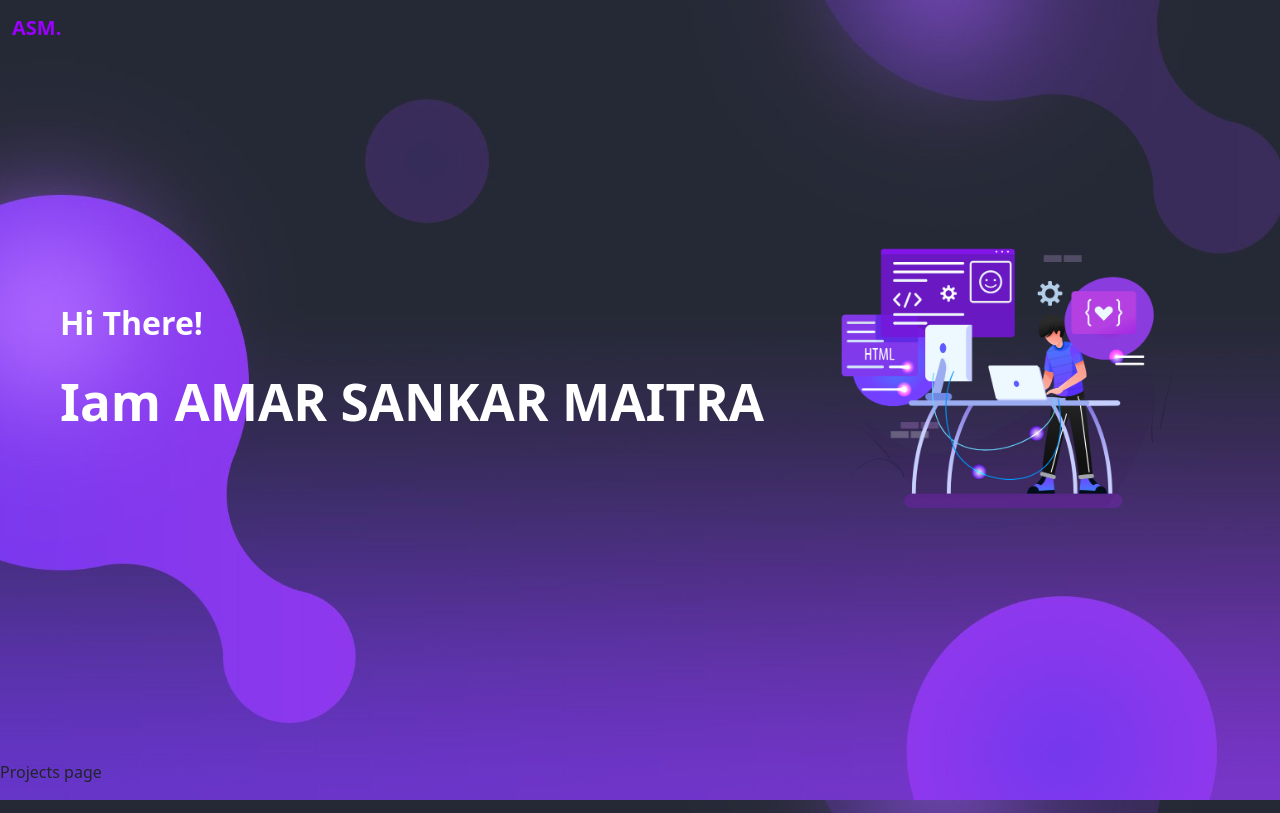
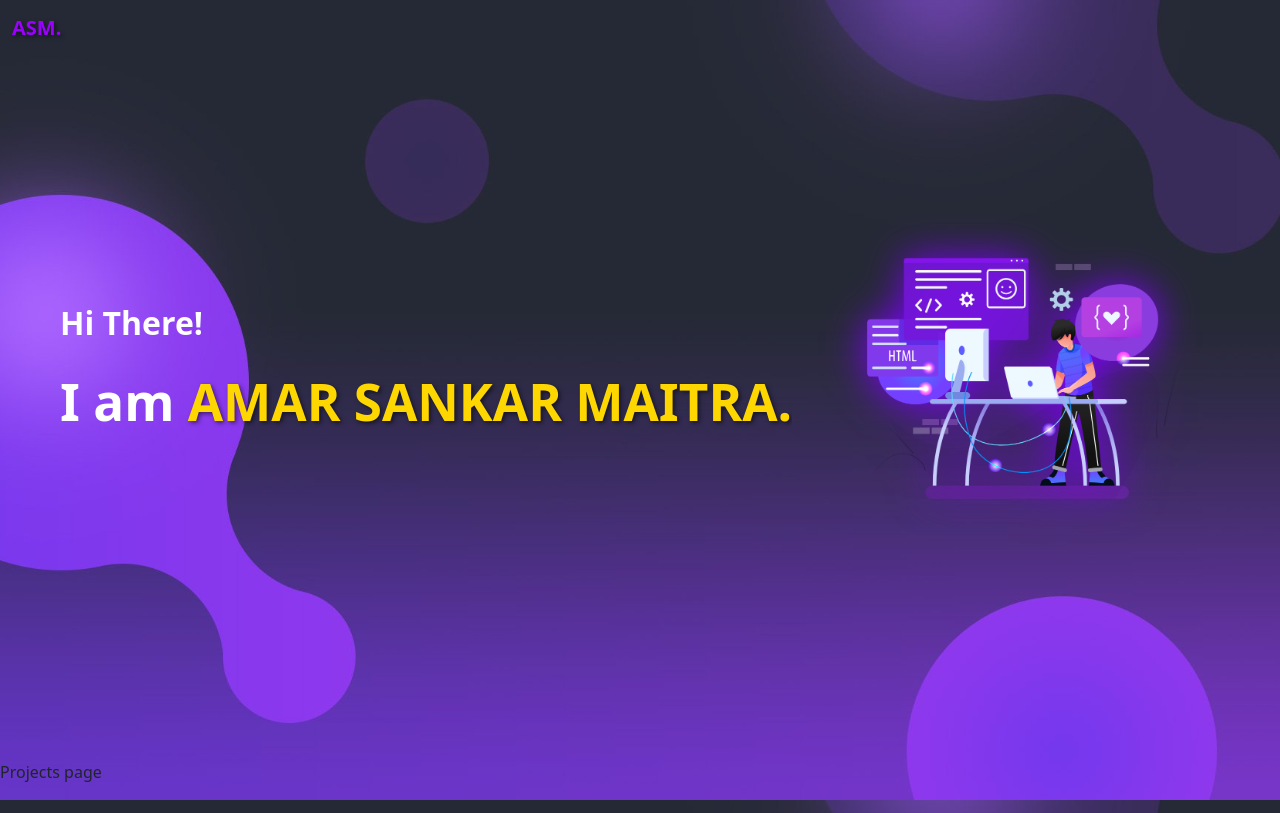
Before and after one commit to omegaopinmthechat/portfolioWebsite, a Next.js app: page / in a window 1280 px wide. Shown: the top 813 px of the page. Built offline with nearby package versions, Linux system fonts and the light colour scheme.

Commit message:
Home page ui update 0.1

```diff
--- a/app/page.tsx
+++ b/app/page.tsx
@@ -10,35 +10,81 @@ export default function Home() {
   const aboutRef = useRef<HTMLElement | null>(null);
   const resumeRef = useRef<HTMLElement | null>(null);
   const projectsRef = useRef<HTMLElement | null>(null);
+  const homeRef = useRef<HTMLDivElement | null>(null);
+
+// JSX Element	Required Ref Type
+// <div>	      HTMLDivElement
+// <section>	  HTMLElement
+
 
   const [typedText, setTypedText] = useState("");
 
  useEffect(() => {
-    const text = "I am AMAR SANKAR MAITRA";
+   const text = "I am AMAR SANKAR MAITRA.";
+   let interval: NodeJS.Timeout | null = null;
+
+   const observer = new IntersectionObserver(
+     (entries) => {
+       const entry = entries[0];
+       if (entry.isIntersecting) {
          let index = 0;
+         setTypedText("");
 
-    const interval = setInterval(() => {
+         if (interval) {
+           clearInterval(interval);
+         }
+
+         interval = setInterval(() => {
            if (index < text.length) {
              setTypedText((prev) => prev + text.charAt(index));
              index++;
            } else {
-        clearInterval(interval);
+             if (interval) clearInterval(interval);
            }
          }, 100);
+       }
+     },
+     {
+       threshold: 0.6,
+     }
+   );
 
-    return () => clearInterval(interval);
+   if (homeRef.current) {
+     observer.observe(homeRef.current);
+   }
+
+   return () => {
+     if (interval) clearInterval(interval);
+     if (homeRef.current) observer.unobserve(homeRef.current);
+   };
  }, []);
+
 
   return (
     <>
+      <style jsx>{`
+        @keyframes levitate {
+          0% {
+            transform: translateY(0);
+          }
+          50% {
+            transform: translateY(-10px);
+          }
+          100% {
+            transform: translateY(0);
+          }
+        }
+      `}</style>
       <Header
         scrollToAbout={aboutRef}
         scrollToResume={resumeRef}
         scrollToProjects={projectsRef}
+        scrollToHome={homeRef}
       />
 
-      {/* Hero Section */}
+      {/* The div which has the image and the text element. */}
       <div
+        ref={homeRef}
         style={{
           paddingTop: "40px",
           display: "flex",
@@ -50,7 +96,6 @@ export default function Home() {
           paddingRight: "60px",
         }}
       >
-        {/* Text */}
         <div style={{ flex: "1 1 50%" }}>
           <p
             style={{
@@ -66,43 +111,46 @@ export default function Home() {
             style={{
               fontSize: "3.2rem",
               fontWeight: "bold",
-              color: "#ffffff",
               whiteSpace: "nowrap",
               borderRight: "2px solid #ffffff",
               overflow: "hidden",
               display: "inline-block",
               animation: "blink 1s step-end infinite",
+              color: "#ffffff",
             }}
           >
-            {typedText.startsWith("I am ") ? (
             <>
               I am{" "}
-                <span style={{ color: "#FFD700" }}>
-                  {typedText.substring(5)}
+              <span
+                style={{
+                  color: "#FFD700",
+                  textShadow: "2px 2px 4px rgba(0, 0, 0, 0.5)",
+                }}
+              >
+                {typedText.length > 5 ? typedText.substring(4) : ""}
               </span>
             </>
-            ) : (
-              typedText
-            )}
           </p>
         </div>
 
         {/* Image */}
         <div style={{ flex: "1 1 50%", textAlign: "center" }}>
           <Image
-            alt="coding image"
+            alt="coding avatar"
             width={700}
             height={700}
             src="/about.png"
             style={{
               maxWidth: "100%",
               height: "auto",
+              animation: "levitate 3s ease-in-out infinite",
+              filter: "drop-shadow(0 0 20px #8000ff)",
             }}
           />
         </div>
       </div>
 
-      {/* Blinking Cursor Animation */}
+      {/* Blinking cursor animation */}
       <style>
         {`
           @keyframes blink {
@@ -116,7 +164,6 @@ export default function Home() {
         `}
       </style>
 
-      {/* Sections */}
       <section ref={projectsRef} style={{ height: "100vh" }}>
         <Projects />
       </section>
--- a/components/Header.tsx
+++ b/components/Header.tsx
@@ -1,25 +1,44 @@
 "use client";
-import React from "react";
+import React, { useState } from "react";
 import Link from "next/link";
 
 interface HeaderProps {
-  scrollToAbout: React.RefObject<HTMLElement | null>; //So that it also accepts null
-  scrollToResume: React.RefObject<HTMLElement | null>; //So that it also accepts null
+  scrollToAbout: React.RefObject<HTMLElement | null>;
+  scrollToResume: React.RefObject<HTMLElement | null>;
   scrollToProjects: React.RefObject<HTMLElement | null>;
+  scrollToHome: React.RefObject<HTMLElement | null>;
 }
 
-function Header({ scrollToAbout, scrollToResume, scrollToProjects }: HeaderProps) {
+function Header({
+  scrollToAbout,
+  scrollToResume,
+  scrollToProjects,
+  scrollToHome,
+}: HeaderProps) {
+  const [active, setActive] = useState<string>("home");
+
+  const handleScrollToHome = (e: React.MouseEvent<HTMLAnchorElement>) => {
+    e.preventDefault();
+    scrollToHome?.current?.scrollIntoView({ behavior: "smooth" });
+    setActive("home");
+  };
+
+  const handleScrollToProjects = (e: React.MouseEvent<HTMLAnchorElement>) => {
+    e.preventDefault();
+    scrollToProjects?.current?.scrollIntoView({ behavior: "smooth" });
+    setActive("projects");
+  };
+
   const handleScrollToAbout = (e: React.MouseEvent<HTMLAnchorElement>) => {
     e.preventDefault();
     scrollToAbout?.current?.scrollIntoView({ behavior: "smooth" });
+    setActive("about");
   };
+
   const handleScrollToResume = (e: React.MouseEvent<HTMLAnchorElement>) => {
     e.preventDefault();
     scrollToResume?.current?.scrollIntoView({ behavior: "smooth" });
-  };
-  const handleScrollToProjects = (e: React.MouseEvent<HTMLAnchorElement>) =>{
-    e.preventDefault();
-    scrollToProjects?.current?.scrollIntoView({ behavior: "smooth" });
+    setActive("resume");
   };
 
   return (
@@ -31,7 +50,11 @@ function Header({ scrollToAbout, scrollToResume, scrollToProjects }: HeaderProps
         <Link
           className="navbar-brand"
           href="/"
-          style={{ color: "#9b00ff", fontWeight: "bold" }}
+          style={{
+            color: "#9b00ff",
+            fontWeight: "bold",
+            textShadow: "2px 2px 4px rgba(0, 0, 0, 0.5)",
+          }}
         >
           ASM.
         </Link>
@@ -50,21 +73,41 @@ function Header({ scrollToAbout, scrollToResume, scrollToProjects }: HeaderProps
         <div className="collapse navbar-collapse" id="navbarNavDropdown">
           <ul className="navbar-nav ms-auto">
             <li className="nav-item">
-              <Link className="nav-link active text-white" href="/">
-                <i className="bi bi-house text-white pe-1"></i>
+              <Link
+                onClick={handleScrollToHome}
+                className="nav-link"
+                href="/"
+                style={{
+                  color: active === "home" ? "#FFD700" : "#ffffff",
+                  textShadow: "2px 2px 4px rgba(0, 0, 0, 0.5)",
+                }}
+              >
+                <i className="bi bi-house pe-1"></i>
                 Home
               </Link>
             </li>
             <li className="nav-item">
-              <Link onClick={handleScrollToProjects} className="nav-link text-white" href="/projects">
+              <Link
+                onClick={handleScrollToProjects}
+                className="nav-link"
+                href="/projects"
+                style={{
+                  color: active === "projects" ? "#FFD700" : "#ffffff",
+                  textShadow: "2px 2px 4px rgba(0, 0, 0, 0.5)",
+                }}
+              >
                 Projects
               </Link>
             </li>
             <li className="nav-item">
               <Link
                 onClick={handleScrollToAbout}
-                className="nav-link text-white"
+                className="nav-link"
                 href="/about"
+                style={{
+                  color: active === "about" ? "#FFD700" : "#ffffff",
+                  textShadow: "2px 2px 4px rgba(0, 0, 0, 0.5)",
+                }}
               >
                 About
               </Link>
@@ -72,8 +115,12 @@ function Header({ scrollToAbout, scrollToResume, scrollToProjects }: HeaderProps
             <li className="nav-item">
               <Link
                 onClick={handleScrollToResume}
-                className="nav-link text-white"
+                className="nav-link"
                 href="/resume"
+                style={{
+                  color: active === "resume" ? "#FFD700" : "#ffffff",
+                  textShadow: "2px 2px 4px rgba(0, 0, 0, 0.5)",
+                }}
               >
                 Resume
               </Link>
```
Lines whose indentation alone changed are shown as unchanged.
